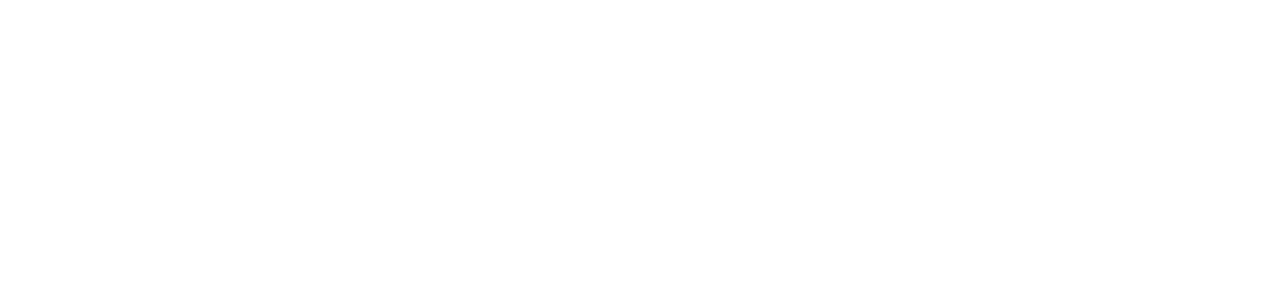
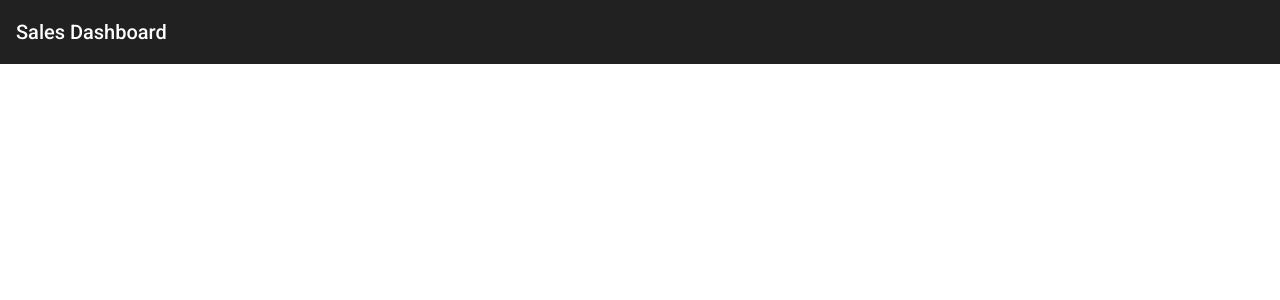
Before and after one commit to AlexisCesar/angular-sales-dashboard, an Angular app: page /dashboards/sales in a window 1280 px wide. Before the commit this address led to /. Shown: the top 300 px of the page. Built offline with nearby package versions, Linux system fonts and the light colour scheme.

Commit message:
Added angular material

```diff
--- a/angular.json
+++ b/angular.json
@@ -31,6 +31,7 @@
               "src/assets"
             ],
             "styles": [
+              "./node_modules/@angular/material/prebuilt-themes/pink-bluegrey.css",
               "src/styles.scss"
             ],
             "scripts": []
@@ -99,6 +100,7 @@
               "src/assets"
             ],
             "styles": [
+              "./node_modules/@angular/material/prebuilt-themes/pink-bluegrey.css",
               "src/styles.scss"
             ],
             "scripts": []
--- a/package.json
+++ b/package.json
@@ -11,10 +11,12 @@
   "private": true,
   "dependencies": {
     "@angular/animations": "~12.2.0",
+    "@angular/cdk": "^12.2.13",
     "@angular/common": "~12.2.0",
     "@angular/compiler": "~12.2.0",
     "@angular/core": "~12.2.0",
     "@angular/forms": "~12.2.0",
+    "@angular/material": "^12.2.13",
     "@angular/platform-browser": "~12.2.0",
     "@angular/platform-browser-dynamic": "~12.2.0",
     "@angular/router": "~12.2.0",
--- a/src/app/app-routing.module.ts
+++ b/src/app/app-routing.module.ts
@@ -3,7 +3,8 @@
 import { SalesDashboardComponent } from './modules/sales-dashboard/sales-dashboard.component';
 
 const routes: Routes = [
-  { path: '', component: SalesDashboardComponent },
+  { path: 'dashboards/sales', component: SalesDashboardComponent },
+  { path: '', redirectTo: 'dashboards/sales', pathMatch: 'full' },
 ];
 
 @NgModule({
--- a/src/app/modules/sales-dashboard/sales-dashboard.component.html
+++ b/src/app/modules/sales-dashboard/sales-dashboard.component.html
@@ -1 +1,3 @@
-<p>sales-dashboard works!</p>
+<mat-toolbar>
+    <span>Sales Dashboard</span>
+</mat-toolbar>
--- a/src/index.html
+++ b/src/index.html
@@ -6,8 +6,11 @@
   <base href="/">
   <meta name="viewport" content="width=device-width, initial-scale=1">
   <link rel="icon" type="image/x-icon" href="favicon.ico">
+  <link rel="preconnect" href="https://fonts.gstatic.com">
+  <link href="https://fonts.googleapis.com/css2?family=Roboto:wght@300;400;500&display=swap" rel="stylesheet">
+  <link href="https://fonts.googleapis.com/icon?family=Material+Icons" rel="stylesheet">
 </head>
-<body>
+<body class="mat-typography">
   <app-root></app-root>
 </body>
 </html>
--- a/src/styles.scss
+++ b/src/styles.scss
@@ -1 +1,4 @@
 /* You can add global styles to this file, and also import other style files */
+
+html, body { height: 100%; }
+body { margin: 0; font-family: Roboto, "Helvetica Neue", sans-serif; }
```
Also changed, not shown: src/app/app.module.ts (+7 -1 lines), 1 other file (tests, documents, lock files or other folders).
